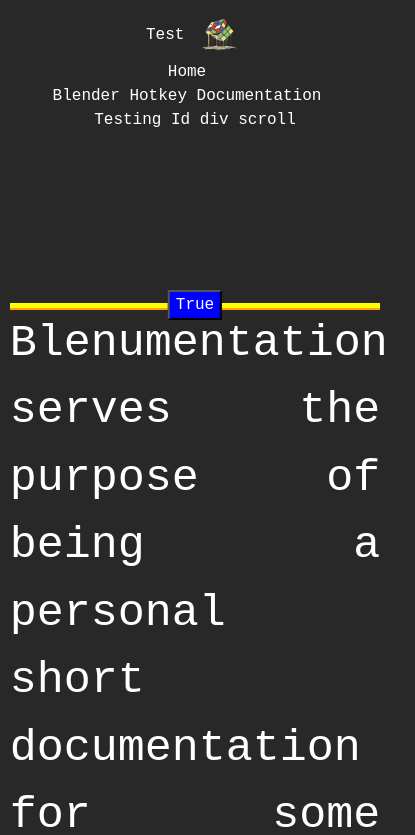
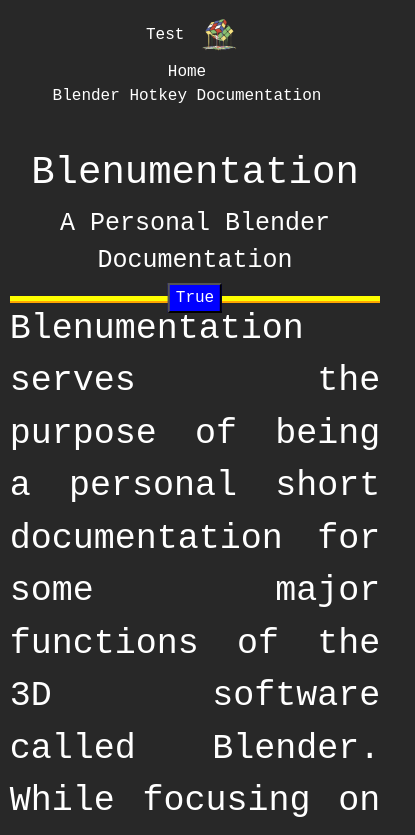
Before and after one commit to Matthes-Baer/Blenumentation, a SvelteKit app: page / in a window 390 px wide. Shown: the top 835 px of the page, 415 px wide, since content can reach past the window. Built offline with nearby package versions, Linux system fonts and the light colour scheme.

Commit message:
feat: Updated FirstPartTitle.svelte & SecondPartInformation.svelte

```diff
--- a/src/components/home/FirstPartTitle.svelte
+++ b/src/components/home/FirstPartTitle.svelte
@@ -33,11 +33,11 @@
 <svelte:window bind:scrollY={y} />
 
 <section class="row mt-5">
-	<div class="col-lg-12 d-flex flex-column align-items-end">
+	<div class="col-lg-12 d-flex flex-column div-container">
 		<h1>Blenumentation</h1>
-		<div style="min-height: 200px;" class="align-self-start">
+		<div class="align-self-start subtitle">
 			{#if visible}
-				<p class="ms-5 " transition:typewriter>A Blender documentation</p>
+				<p class="text-center" transition:typewriter>A Personal Blender Documentation</p>
 			{/if}
 		</div>
 
@@ -65,14 +65,26 @@
 </section>
 
 <style lang="scss">
-	h1 {
-		font-size: 10vw;
+	.div-container {
+		& h1 {
+			font-size: 10vw;
+		}
+		align-items: flex-end;
 	}
-
-	div {
-		font-size: 5vw;
+	.subtitle {
+		font-size: 2.5vw;
 	}
 
 	@media only screen and (max-width: 900px) {
+		.subtitle {
+			font-size: 25px;
+			align-items: center;
+		}
+	}
+
+	@media only screen and (max-width: 600px) {
+		.div-container {
+			align-items: center;
+		}
 	}
 </style>
--- a/src/components/home/SecondPartInformation.svelte
+++ b/src/components/home/SecondPartInformation.svelte
@@ -86,6 +86,7 @@
 			border-top: 2px solid var(--secondary-color);
 			font-size: 45px;
 			min-height: 750px;
+			font-size: 35px;
 		}
 		&-input {
 			height: inherit;
--- a/src/routes/+layout.svelte
+++ b/src/routes/+layout.svelte
@@ -32,7 +32,7 @@
 	<a href="/blender" class="me-3">Blender Hotkey Documentation</a>
 	<!-- svelte-ignore a11y-missing-attribute -->
 	<!-- svelte-ignore a11y-click-events-have-key-events -->
-	<a
+	<!-- <a
 		on:click={() =>
 			animateScroll.scrollTo({
 				//@ts-ignore
@@ -45,7 +45,7 @@
 			})}
 	>
 		Testing Id div scroll
-	</a>
+	</a> -->
 </nav>
 
 <slot />
--- a/src/routes/+page.svelte
+++ b/src/routes/+page.svelte
@@ -12,7 +12,7 @@
 	<title>Home</title>
 </svelte:head>
 
-<main style="width: 95%;" class="mx-auto">
+<main class="mx-auto main-container">
 	<FirstPartTitle />
 	<SecondPartInformation />
 
@@ -30,6 +30,12 @@
 	@import '../styles/animations.scss';
 	@import '../styles/colors.scss';
 
+	.main-container {
+		width: 95%;
+		margin-top: 100px;
+		transition: all 0.25s;
+	}
+
 	:global(*) {
 		background-color: var(--main-color);
 		color: var(--font-color);
@@ -39,4 +45,10 @@
 	:global(body) {
 		overflow-x: hidden;
 	}
+
+	@media only screen and (max-width: 400px) {
+		.main-container {
+			margin-top: 150px;
+		}
+	}
 </style>
```
